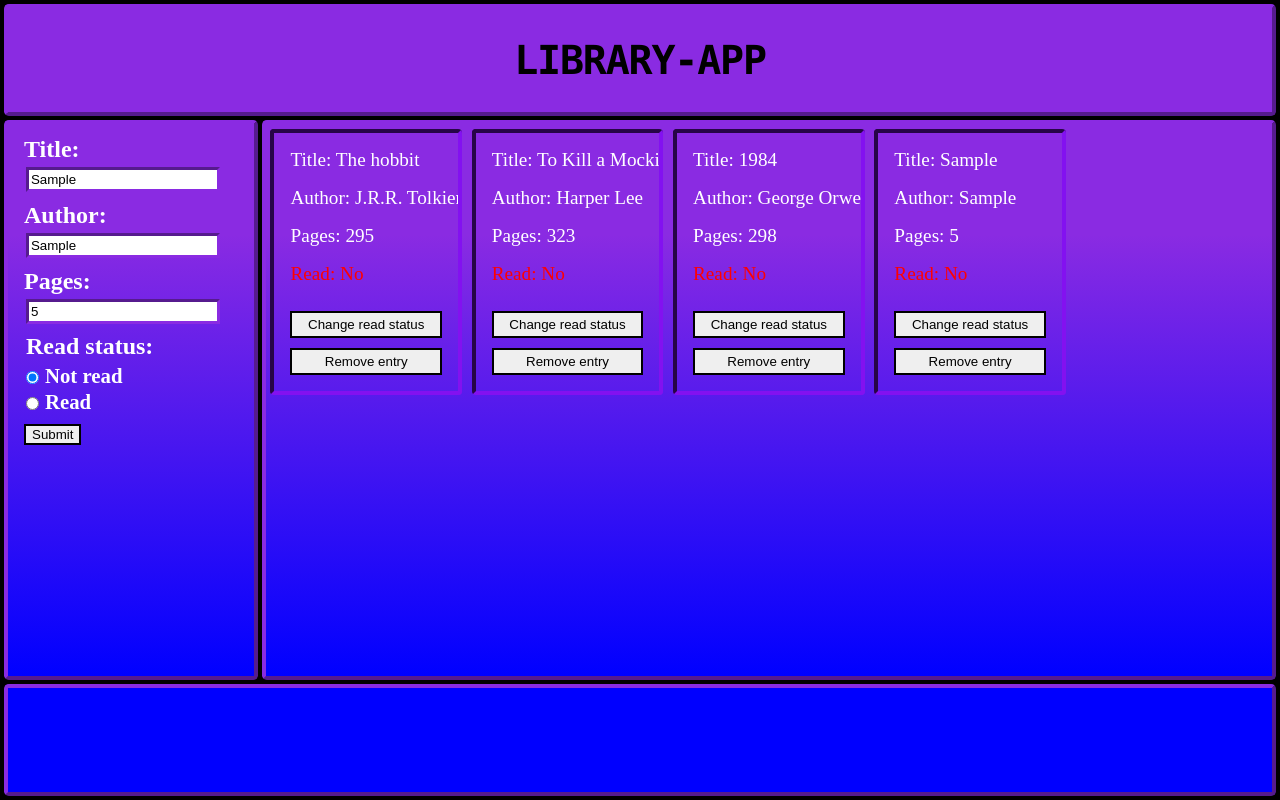
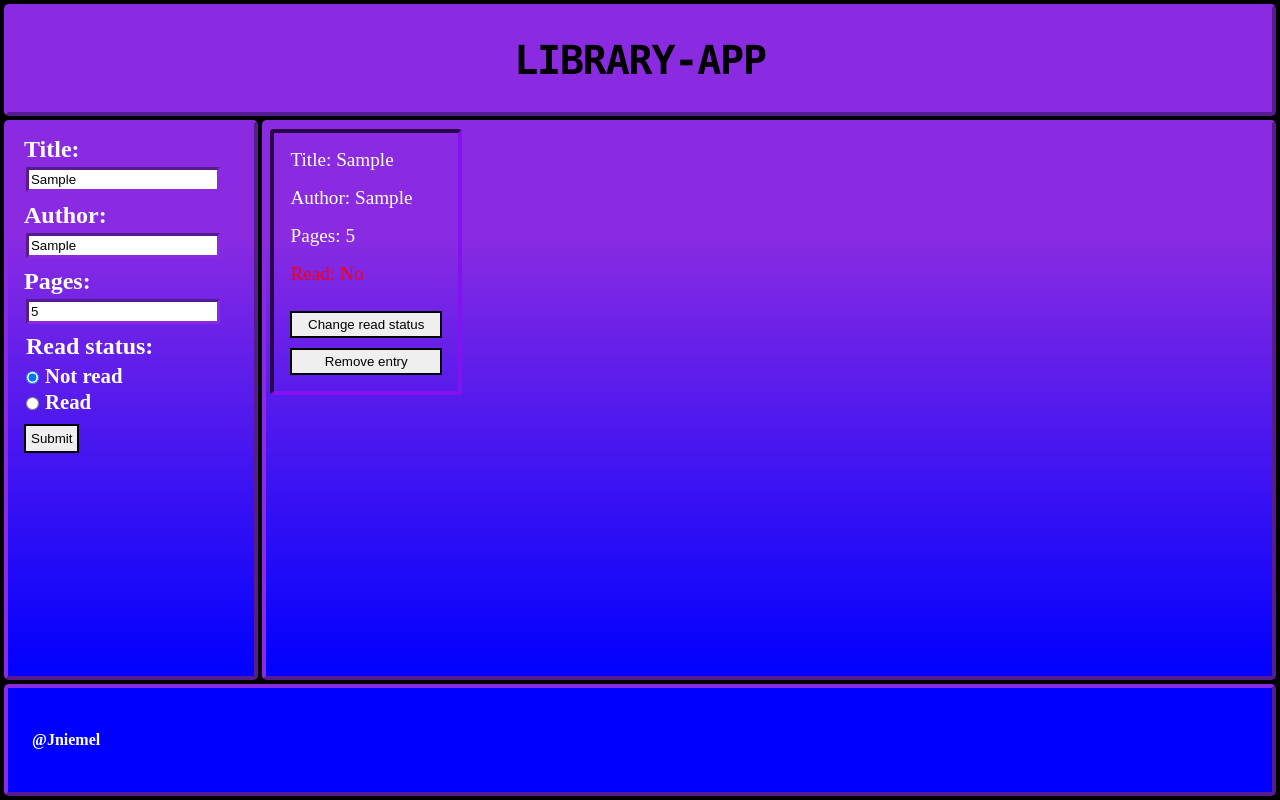
Before and after one commit to Jniemel/library-app, a plain HTML site: page index.html in a window 1280 px wide. Both pictures are taken after typing "Sample", "Sample", "5" into the empty fields and a click on the button "Submit". Drawn offline with Linux system fonts and the light colour scheme.

Commit message:
Finished exercise

```diff
--- a/code.js
+++ b/code.js
@@ -1,7 +1,10 @@
+// init library-array
 const myLibrary = [];
+// reference elements
 const content = document.querySelector('#content');
 const bookForm = document.querySelector('#book-form');
 bookForm.addEventListener("submit", submitBook);
+// css-class variables
 let cardClass = 'card';
 let cardTitleClass = 'card-title';
 let cardAuthorClass = 'card-author';
@@ -9,7 +12,7 @@ let cardPagesClass = 'card-pages';
 let cardReadNoClass = 'card-read-no';
 let cardReadYesClass = 'card-read-yes';
 
-
+// book-object constructor
 function book(title, author, pages, readStat) {
     this.title = title;
     this.author = author;
@@ -20,6 +23,7 @@ function book(title, author, pages, readStat) {
     }
 }
 
+// create a new book object according to form, submit to library & display it
 function submitBook(e) {
     e.preventDefault();
     const formData = new FormData(e.target);
@@ -28,10 +32,11 @@ function submitBook(e) {
     pages = formData.get("book-pages");
     readStat = formData.get("book-readStat");
     const addBook = new book(title, author, pages, readStat);
-    myLibrary.push(addBook);
-    displayLibrary();
+    let index = myLibrary.push(addBook);
+    createCard(index-1);
 }
 
+// change read status of the book displayed in library
 function changeReadStat(e) {
     let refValue = e.target.attributes["data-reference"].value;
     const cardToChange = document.querySelector("[data-card=" + CSS.escape(refValue) + "]");
@@ -49,36 +54,53 @@ function changeReadStat(e) {
     }
 }
 
+// remove book from the app (display card and entry from library-array)
+function removeBook(e) {
+    let refValue = e.target.attributes["data-reference"].value;
+    let cardToRemove = document.querySelector("[data-card=" + CSS.escape(refValue) + "]");
+    cardToRemove.remove();
+    myLibrary.splice(refValue, 1);
+    rearrangeDataAttr();
+}
 
+// renumber data-card attribute after removing a book
+function rearrangeDataAttr() {
+    const toRearrange = content.querySelectorAll('.card');
+    let index = 0;
+    toRearrange.forEach((card) => {
+        card.setAttribute('data-card', index);
+        const buttons = card.querySelectorAll('button');
+        buttons.forEach((button) => {
+            button.setAttribute('data-reference', index);
+        });
+        index += 1;
+    });
+}
 
-function displayLibrary() {
-
-    let childItems = content.childElementCount;
-    let books = myLibrary.length;
-
-    if (books > childItems) {
-        for (i = childItems; i < books; i++) {
-            // create new card, set class and data-entry attribute
+// create a dispaly card for the book
+function createCard(arrayIndex) {
+    let index = arrayIndex;
+     // create new card, set class and data-card attribute (index of the book in the myLibrary-array)
      const newCard = document.createElement('div');
      newCard.classList = cardClass;
-            newCard.setAttribute('data-card', i);
+     newCard.setAttribute('data-card', index);
      // create p-elements for book title, author, pages and read status
      // title
      const pTitle = document.createElement('p');
      pTitle.classList = cardTitleClass;
-            pTitle.textContent = "Title: " + myLibrary[i].title;
+     pTitle.textContent = "Title: " + myLibrary[index].title;
      // author
      const pAuthor = document.createElement('p');
      pAuthor.classList = cardAuthorClass;
-            pAuthor.textContent = "Author: " + myLibrary[i].author;
+     pAuthor.textContent = "Author: " + myLibrary[index].author;
      // pages
      const pPages = document.createElement('p');
      pPages.classList = cardPagesClass;
-            pPages.textContent = "Pages: " + myLibrary[i].pages;
+     pPages.textContent = "Pages: " + myLibrary[index].pages;
      // read status
      const pReadStat = document.createElement('p');
-            pReadStat.textContent = "Read: " + myLibrary[i].readStat;
-            if (myLibrary[i].readStat === 'Yes') {
+     pReadStat.textContent = "Read: " + myLibrary[index].readStat;
+     if (myLibrary[index].readStat === 'Yes') {
          pReadStat.classList = cardReadYesClass;
      } else {
          pReadStat.classList = cardReadNoClass;
@@ -92,6 +114,7 @@ function displayLibrary() {
      removeBtn = document.createElement('button');
      removeBtn.setAttribute('data-reference', newCard.dataset.card);
      removeBtn.textContent = "Remove entry";
+     removeBtn.addEventListener('click', removeBook)
      // append elements
      newCard.appendChild(pTitle);
      newCard.appendChild(pAuthor);
@@ -101,14 +124,3 @@ function displayLibrary() {
      newCard.appendChild(removeBtn);
      content.appendChild(newCard);
 }
-    }
-}
-
-const book1 = new book('The hobbit', 'J.R.R. Tolkien', 295, 'No');
-myLibrary.push(book1);
-const book2 = new book('To Kill a Mockingbird', 'Harper Lee', 323, 'No');
-myLibrary.push(book2);
-const book3 = new book('1984', 'George Orwell', 298, 'No');
-myLibrary.push(book3);
-
-displayLibrary();
--- a/index.html
+++ b/index.html
@@ -41,7 +41,7 @@
         </div>
         <div id="content">
         </div>
-        <div id="footer"></div>
+        <div id="footer"><p>@Jniemel</p></div>
     </div>
     <script src="code.js"></script>
 </body>
--- a/styles.css
+++ b/styles.css
@@ -47,6 +47,7 @@ body {
 
 #add-book-btn {
     border: 2px solid black;
+    padding: 5px;
 }
 
 #content {
@@ -64,6 +65,12 @@ body {
     background-color: #0000ff;
     grid-column: 1 / 3;
     grid-row: 3 / 4;
+    display: flex;
+    align-items: center;
+    justify-content: flex-start;
+    padding-left: 1.5em;
+    color: white;
+    font-weight: 700;
 }
 
 #header-text {
```
Lines whose indentation alone changed are shown as unchanged.
